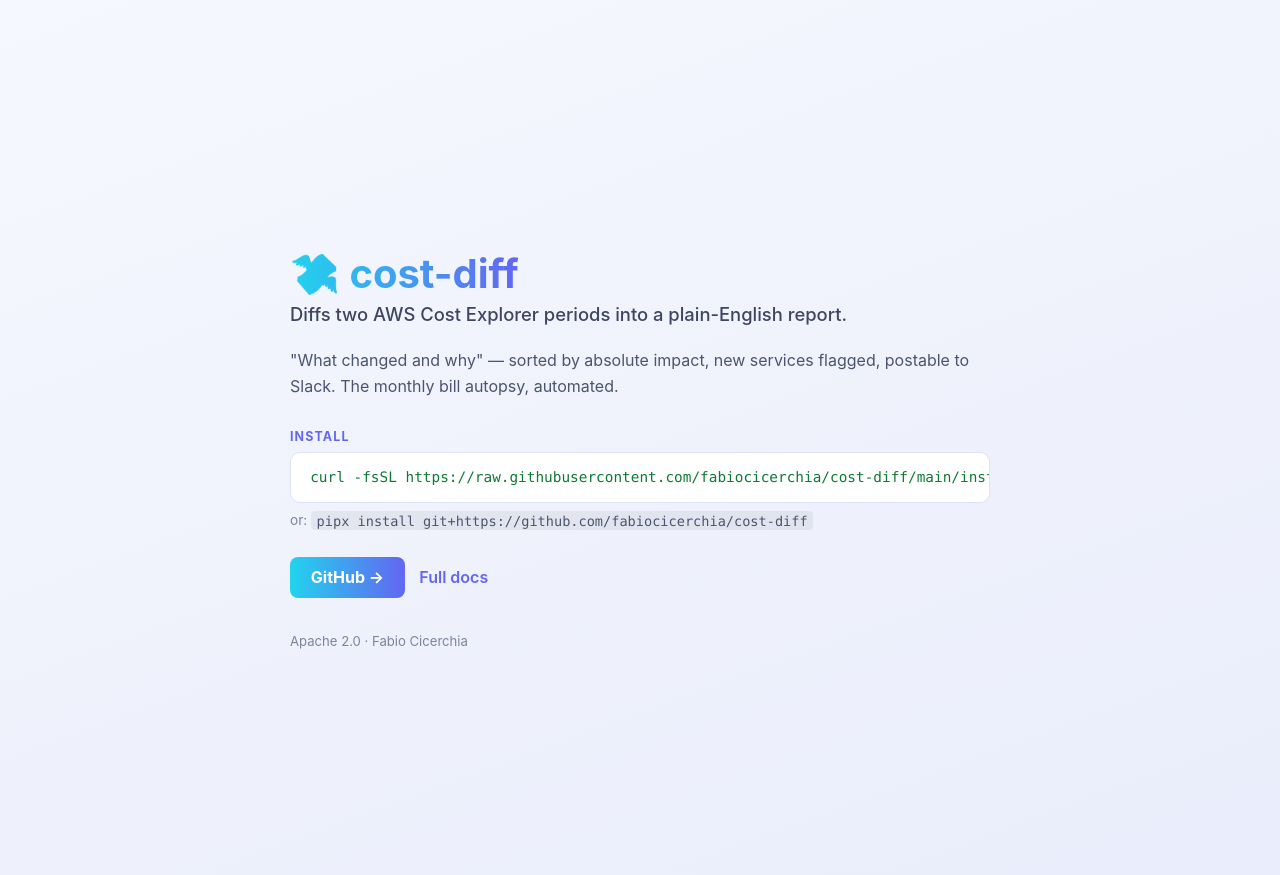
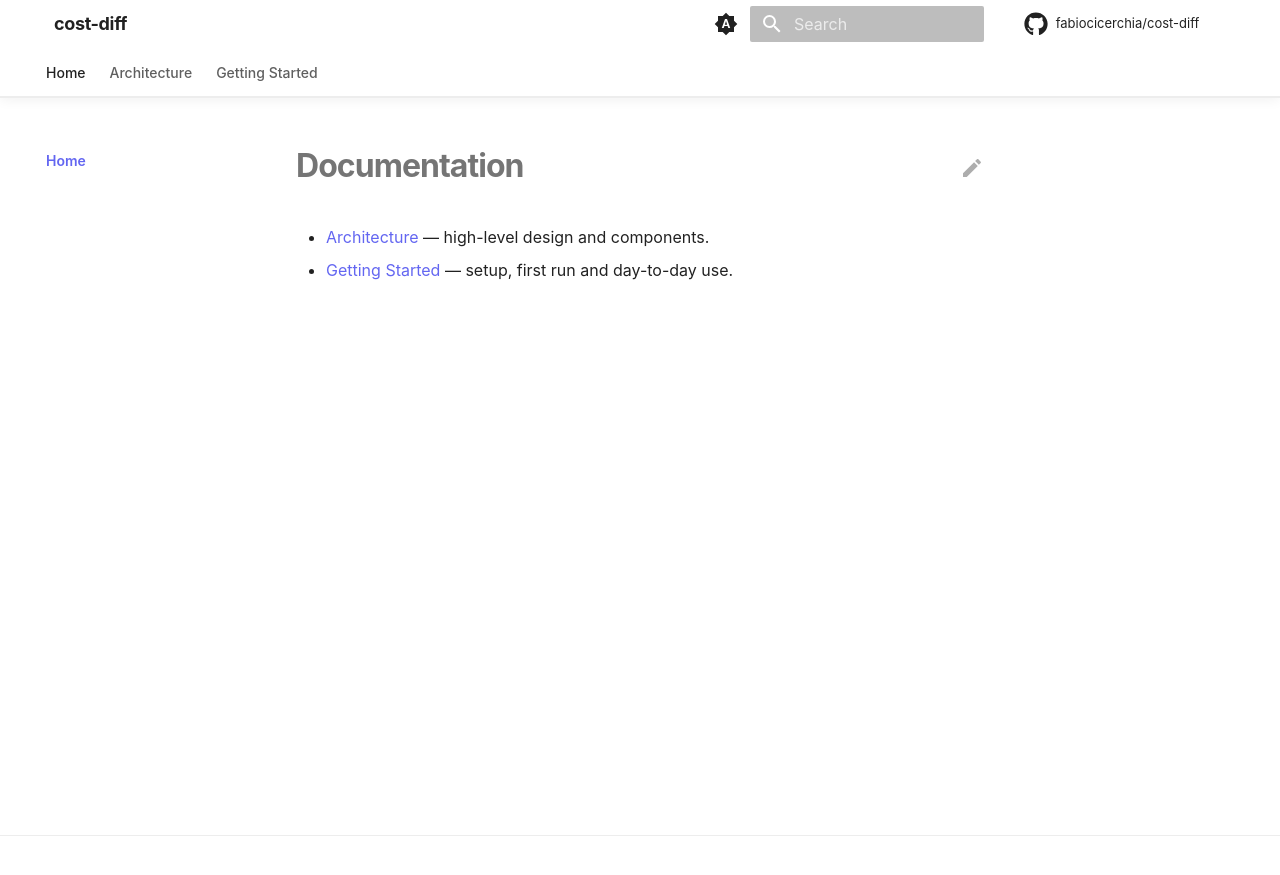
Before and after one commit to fabiocicerchia/cost-diff, an MkDocs documentation site: the page built from docs/README.md, in a window 1280 px wide. Shown: the top 875 px of the page. Built offline with MkDocs 1.6.1 and Material for MkDocs 9.7.7, drawn with Linux system fonts in a browser that asks for light colours; comment, search, counter and statistics services are not loaded.

Commit message:
feat(docs): build the docs site in Actions and drop Read the Docs (#43)
* feat(docs): build the docs site in Actions and drop Read the Docs

This repo's mkdocs.yml has never been rendered: Pages serves main/docs as
a folder, so the site is docs/index.html plus raw markdown, and the doc
pages come back as text/markdown rather than a rendered site.

docs.yml builds it with `mkdocs build --strict` on the pinned toolchain and
deploys the artifact to Pages. The splash is copied to the artifact root,
where the repo homepage and README badges already point, and the rendered
site publishes under /docs/ — so no existing URL breaks.

mkdocs.yml takes the shared Material template but keeps this repo's own nav.
docs/requirements.txt pins the toolchain, git-revision-date-localized
included: the config loads it and the strict build aborts without it.
check-yaml skips mkdocs.yml, whose Material tags safe_load cannot parse.

Co-Authored-By: Claude Opus 5 (1M context) <noreply@anthropic.com>
Claude-Session: https://claude.ai/code/session_01F5By8zzZMak7tqZGraixSJ

* feat(docs): link the splash to the rendered site and its palette

The splash predates /docs/ existing: it defined its own --accent pair next to
a second copy in docs/stylesheets/extra.css, and sent "Full docs" to the
GitHub README because there was no rendered site to send it to.

docs/index.html now links docs/stylesheets/extra.css — the path is relative to
the deployed layout, splash at / and docs at /docs/ — so the stylesheet holds
the only copy of the palette and the two cannot drift. This repo's cluster
pair moved there from the splash. "Full docs" points at docs/.

Material substitutes a generic book icon when theme.logo is unset, which it is
here, so the stand-in is hidden rather than shipped as the brand. The
mkdocs.yml comments describing the Read the Docs build are gone with the build
itself, and site/ is ignored so a local `mkdocs build` leaves nothing behind.

Co-Authored-By: Claude Opus 5 (1M context) <noreply@anthropic.com>
Claude-Session: https://claude.ai/code/session_011KGz6YbUgryVge5dg7dxXd

---------

Co-authored-by: Claude Opus 5 (1M context) <noreply@anthropic.com>

```diff
--- a/.pre-commit-config.yaml
+++ b/.pre-commit-config.yaml
@@ -22,7 +22,7 @@ repos:
         # templates rather than YAML — the parser cannot read either as-is. The
         # exclude is path-relative so it catches chart/ and charts/<name>/ alike.
         args: [--allow-multiple-documents]
-        exclude: (^|/)templates/
+        exclude: (^|/)templates/|^mkdocs\.yml$
       - id: check-json
       - id: check-toml
       # Python only (types: [python]) — a no-op in a repo with no .py files, so
--- a/docs/index.html
+++ b/docs/index.html
@@ -5,29 +5,32 @@
 <meta name="viewport" content="width=device-width, initial-scale=1">
 <title>cost-diff — Diffs two AWS Cost Explorer periods into a plain-English report.</title>
 <meta name="description" content="&quot;What changed and why&quot; — sorted by absolute impact, new services flagged, postable to Slack. The monthly bill autopsy, automated.">
+<!-- The palette lives in the docs theme, so the splash and /docs/ cannot drift
+     apart. The path is relative to the *deployed* layout: splash at /, rendered
+     docs at /docs/. -->
+<link rel="stylesheet" href="docs/stylesheets/extra.css">
 <style>
-:root{--accent:#22d3ee;--accent2:#6366f1}
 *{box-sizing:border-box}
 body{margin:0;min-height:100vh;display:flex;align-items:center;justify-content:center;padding:2.5rem 1.5rem;
   font-family:-apple-system,BlinkMacSystemFont,"Segoe UI",Roboto,sans-serif;
   background:linear-gradient(160deg,#0b0f1a,#141b2d 60%,#1b2338);color:#eef1f8}
 .card{max-width:700px;width:100%}
 h1{font-size:2.5rem;margin:0 0 .35rem;line-height:1.15;
-  background:linear-gradient(90deg,var(--accent),var(--accent2));-webkit-background-clip:text;
+  background:linear-gradient(90deg,var(--accent),var(--accent-2));-webkit-background-clip:text;
   background-clip:text;color:transparent;display:inline-block}
 .tagline{font-size:1.15rem;color:#c7cde0;margin:0 0 1.4rem;font-weight:500}
 p.desc{color:#aab2c8;line-height:1.65;margin:0 0 1.8rem}
 .install-label{font-size:.78rem;text-transform:uppercase;letter-spacing:.09em;
-  color:var(--accent2);margin:0 0 .5rem;font-weight:700}
+  color:var(--accent-2);margin:0 0 .5rem;font-weight:700}
 pre{background:#0d1220;border:1px solid #2a3350;border-radius:10px;padding:1rem 1.2rem;
   overflow-x:auto;font-size:.9rem;margin:0 0 .6rem}
 code{color:#9be9a8;font-family:ui-monospace,SFMono-Regular,Menlo,Consolas,monospace}
 .alt{color:#6b7591;font-size:.85rem;margin:0 0 1.8rem}
 .alt code{color:#8891ab;background:rgba(255,255,255,.05);padding:.1rem .35rem;border-radius:4px}
 .links{margin-top:1.6rem;display:flex;gap:.9rem;flex-wrap:wrap;align-items:center}
-a.btn{color:#0b0f1a;background:linear-gradient(90deg,var(--accent),var(--accent2));
+a.btn{color:#0b0f1a;background:linear-gradient(90deg,var(--accent),var(--accent-2));
   padding:.65rem 1.3rem;border-radius:8px;text-decoration:none;font-weight:700}
-a.plain{color:var(--accent2);text-decoration:none;font-weight:600}
+a.plain{color:var(--accent-2);text-decoration:none;font-weight:600}
 footer{margin-top:2.2rem;color:#5c6684;font-size:.82rem}
 @media (prefers-color-scheme: light){
   body{background:linear-gradient(160deg,#f6f8ff,#eef1fb 60%,#e9edfc);color:#1b2338}
@@ -48,7 +51,7 @@ footer{margin-top:2.2rem;color:#5c6684;font-size:.82rem}
   <p class="alt">or: <code>pipx install git+https://github.com/fabiocicerchia/cost-diff</code></p>
   <div class="links">
     <a class="btn" href="https://github.com/fabiocicerchia/cost-diff">GitHub →</a>
-    <a class="plain" href="https://github.com/fabiocicerchia/cost-diff#readme">Full docs</a>
+    <a class="plain" href="docs/">Full docs</a>
   </div>
   <footer>Apache 2.0 · Fabio Cicerchia</footer>
 </div>
--- /dev/null
+++ b/docs/stylesheets/extra.css
@@ -0,0 +1,240 @@
+/*
+ * cost-diff — premium documentation theme for MkDocs Material.
+ * System typography, gradient accents, soft depth, icon-driven feature cards.
+ * Nothing here loads over the network: no CDN, no web font, no analytics.
+ *
+ * ── The one thing you change ──────────────────────────────────────────────
+ * The accent pair below, and nothing else. It is the only copy of the palette:
+ * docs/index.html links this file, so the splash and the rendered docs cannot
+ * drift apart. Pick the colour of the cluster the project belongs to so they
+ * read as one family — don't pick from taste:
+ *
+ *   platform / Kubernetes    #38bdf8  #3b82f6   (blue)
+ *   security / supply chain  #fb923c  #ef4444   (orange-red)
+ *   CLI utilities            #22d3ee  #6366f1   (cyan-indigo)   ← default
+ *   GreenOps                 #34d399  #059669   (green)
+ *
+ * A project may take its own pair when the colour carries meaning (gandalf is
+ * purple, dark-canary amber, offline teal).
+ */
+
+:root {
+  /* The palette, read by both the docs and the splash. The roles below split
+     them for legibility: --accent-2 carries chrome and links, where the
+     contrast is against white, --accent is the interactive one, and the hero
+     and buttons blend the two. */
+  --accent: #22d3ee;
+  --accent-2: #6366f1;
+
+  --md-primary-fg-color: var(--accent-2);
+  --md-primary-fg-color--light: var(--accent-2);
+  --md-primary-fg-color--dark: var(--accent-2);
+  --md-accent-fg-color: var(--accent);
+
+  /* System stack — matches docs/index.html and needs no download. */
+  --md-text-font-family: -apple-system, BlinkMacSystemFont, "Segoe UI", Roboto,
+    Helvetica, Arial, sans-serif;
+  --md-code-font-family: ui-monospace, SFMono-Regular, "SF Mono", Menlo, Monaco,
+    Consolas, "Liberation Mono", monospace;
+}
+
+/* Keep the header/links legible on the custom primary in both schemes. */
+[data-md-color-primary="custom"] {
+  --md-primary-bg-color: #ffffff;
+  --md-typeset-a-color: var(--accent-2); /* indigo — readable on white */
+}
+[data-md-color-scheme="slate"] {
+  --md-typeset-a-color: var(--accent); /* cyan — readable on the dark ground */
+  --md-default-bg-color: #0b0f1a;
+  --md-default-bg-color--light: #0d1220;
+}
+[data-md-color-scheme="slate"] .md-header,
+[data-md-color-scheme="slate"] .md-tabs {
+  background-color: #0b0f1a;
+}
+
+/* === Header: translucent, blurred, hairline divider ====================== */
+
+.md-header {
+  background-color: var(--md-default-bg-color);
+  color: var(--md-default-fg-color);
+  box-shadow: none;
+  border-bottom: 1px solid var(--md-default-fg-color--lightest);
+  backdrop-filter: saturate(180%) blur(20px);
+  -webkit-backdrop-filter: saturate(180%) blur(20px);
+}
+.md-header[data-md-state="shadow"],
+.md-header--shadow {
+  box-shadow: 0 2px 12px rgba(0, 0, 0, 0.06);
+}
+.md-header__title {
+  font-weight: 700;
+  letter-spacing: -0.02em;
+}
+.md-tabs {
+  background-color: var(--md-default-bg-color);
+  color: var(--md-default-fg-color);
+  border-bottom: 1px solid var(--md-default-fg-color--lightest);
+}
+.md-tabs__link {
+  opacity: 0.72;
+  font-weight: 500;
+}
+.md-tabs__link:hover,
+.md-tabs__link--active {
+  opacity: 1;
+}
+
+/* === Typography ========================================================== */
+
+.md-typeset {
+  font-feature-settings: "kern", "liga";
+}
+.md-typeset h1 {
+  font-weight: 700;
+  letter-spacing: -0.03em;
+  line-height: 1.15;
+}
+.md-typeset h2 {
+  font-weight: 650;
+  letter-spacing: -0.02em;
+  margin-top: 2.4em;
+}
+.md-typeset h3 {
+  font-weight: 600;
+  letter-spacing: -0.01em;
+}
+
+/* Rounded, bordered code blocks — softer than the default flush edges. */
+.md-typeset pre > code,
+.md-typeset .highlight > pre {
+  border-radius: 10px;
+}
+.md-typeset .highlight {
+  border-radius: 10px;
+  border: 1px solid var(--md-default-fg-color--lightest);
+}
+
+/* Tables read as cards and scroll on narrow screens instead of clipping. */
+.md-typeset table:not([class]) {
+  border-radius: 10px;
+  border: 1px solid var(--md-default-fg-color--lightest);
+  overflow: hidden;
+  font-size: 0.78rem;
+}
+.md-typeset table:not([class]) th {
+  font-weight: 600;
+  text-transform: uppercase;
+  letter-spacing: 0.04em;
+  font-size: 0.68rem;
+}
+
+/* === Buttons ============================================================= */
+
+.md-typeset .md-button {
+  border-radius: 980px;
+  font-weight: 600;
+  padding: 0.5em 1.4em;
+  transition: transform 0.25s cubic-bezier(0.25, 0.1, 0.25, 1),
+    box-shadow 0.25s ease;
+}
+.md-typeset .md-button--primary {
+  background: linear-gradient(135deg, var(--accent), var(--accent-2));
+  border: none;
+  color: #fff;
+}
+.md-typeset .md-button:hover {
+  transform: translateY(-1px) scale(1.02);
+  box-shadow: 0 6px 24px rgba(99, 102, 241, 0.3);
+}
+
+/* === Home hero =========================================================== */
+/* Rendered from a <div class="hero"> block in docs/README.md. */
+
+.md-typeset .hero {
+  text-align: center;
+  padding: 3.5rem 1rem 1rem;
+}
+.md-typeset .hero h1 {
+  font-size: 3rem;
+  margin: 0 0 0.4rem;
+  background: linear-gradient(135deg, var(--accent), var(--accent-2));
+  -webkit-background-clip: text;
+  background-clip: text;
+  -webkit-text-fill-color: transparent;
+  color: transparent;
+}
+.md-typeset .hero .hero-tagline {
+  font-size: 1.3rem;
+  font-weight: 500;
+  color: var(--md-default-fg-color--light);
+  max-width: 42rem;
+  margin: 0 auto 1.6rem;
+  line-height: 1.4;
+}
+.md-typeset .hero .md-button + .md-button {
+  margin-left: 0.5rem;
+}
+
+/* === Feature cards ======================================================= */
+/* Material's `<div class="grid cards">` list syntax, given depth + hover. */
+
+.md-typeset .grid.cards > ul > li,
+.md-typeset .grid > .card {
+  border-radius: 16px;
+  border: 1px solid var(--md-default-fg-color--lightest);
+  padding: 1.4rem;
+  transition: transform 0.3s cubic-bezier(0.25, 0.1, 0.25, 1),
+    box-shadow 0.3s ease, border-color 0.3s ease;
+}
+.md-typeset .grid.cards > ul > li:hover,
+.md-typeset .grid > .card:hover {
+  transform: translateY(-3px);
+  border-color: color-mix(in srgb, var(--accent) 40%, transparent);
+  box-shadow: 0 10px 34px rgba(0, 0, 0, 0.08);
+}
+[data-md-color-scheme="slate"] .md-typeset .grid.cards > ul > li:hover {
+  box-shadow: 0 10px 34px rgba(0, 0, 0, 0.5);
+}
+.md-typeset .grid.cards > ul > li > hr {
+  margin: 0.8rem 0;
+}
+.md-typeset .grid.cards .twemoji,
+.md-typeset .grid.cards svg {
+  color: var(--accent);
+}
+
+/* === Sidebar / nav ======================================================= */
+
+.md-nav__title {
+  font-weight: 700;
+  letter-spacing: -0.01em;
+}
+.md-nav__link--active {
+  font-weight: 600;
+}
+
+/* === Footer ============================================================== */
+
+.md-footer-meta {
+  background-color: var(--md-default-bg-color);
+  border-top: 1px solid var(--md-default-fg-color--lightest);
+}
+.md-footer-meta .md-footer-copyright,
+.md-footer-meta .md-footer__link {
+  color: var(--md-default-fg-color--light);
+}
+
+html {
+  scroll-behavior: smooth;
+}
+
+/* === Logo ================================================================ */
+/* Material substitutes a generic book icon when `theme.logo` is unset. This
+   repo has no logo, so hide the stand-in rather than ship someone else's glyph
+   as the brand. Delete this block when a real logo lands in mkdocs.yml. */
+
+.md-header__button.md-logo,
+.md-nav__title .md-nav__button.md-logo {
+  display: none;
+}
--- a/mkdocs.yml
+++ b/mkdocs.yml
@@ -1,21 +1,130 @@
+# cost-diff docs — MkDocs Material, styled to feel like a product site
+# (premium hero, feature cards, nav tabs, dark/light, local search, edit links)
+# while staying on the portfolio's standard tooling. See docs/stylesheets/extra.css
+# for the look; the accent palette lives there and is the only thing you swap.
 site_name: cost-diff
 site_description: Diff two AWS Cost Explorer periods into a what-changed report.
+site_url: https://fabiocicerchia.github.io/cost-diff/docs/
 repo_url: https://github.com/fabiocicerchia/cost-diff
+repo_name: fabiocicerchia/cost-diff
+edit_uri: edit/main/docs/
+copyright: Copyright &copy; 2026 Fabio Cicerchia
 docs_dir: docs
+
+# docs/index.html is the standalone GitHub Pages splash, not a docs page. Keep
+# it out of the MkDocs render so the site home (README.md) maps to index.html
+# without a collision. GitHub Pages serves the raw file at the site root.
+exclude_docs: |
+  index.html
+  requirements.txt
 
 theme:
   name: material
+  # No web fonts: these docs avoid external requests (privacy, offline docs,
+  # reproducible builds). A system font stack is set in extra.css instead.
+  font: false
+  language: en
   palette:
-    - scheme: default
-      toggle: { icon: material/weather-night, name: Dark mode }
-    - scheme: slate
-      toggle: { icon: material/weather-sunny, name: Light mode }
+    # Follows the OS by default, with a manual toggle. `primary`/`accent: custom`
+    # hand the colours to extra.css so both schemes share one palette.
+    - media: "(prefers-color-scheme)"
+      primary: custom
+      accent: custom
+      toggle:
+        icon: material/brightness-auto
+        name: Switch to light mode
+    - media: "(prefers-color-scheme: light)"
+      scheme: default
+      primary: custom
+      accent: custom
+      toggle:
+        icon: material/weather-night
+        name: Switch to dark mode
+    - media: "(prefers-color-scheme: dark)"
+      scheme: slate
+      primary: custom
+      accent: custom
+      toggle:
+        icon: material/weather-sunny
+        name: Switch to system preference
+  features:
+    - navigation.tabs
+    - navigation.tabs.sticky
+    - navigation.sections
+    - navigation.top
+    - navigation.tracking
+    - navigation.indexes
+    - toc.follow
+    - search.suggest
+    - search.highlight
+    - search.share
+    - content.code.copy
+    - content.code.annotate
+    - content.action.edit
+    - content.tooltips
+  icon:
+    repo: fontawesome/brands/github
+    edit: material/pencil
 
+extra_css:
+  - stylesheets/extra.css
+
+extra:
+  # `generator: false` drops the "Made with Material for MkDocs" line; keep it
+  # if you'd rather credit the theme.
+  generator: false
+  social:
+    - icon: fontawesome/brands/github
+      link: https://github.com/fabiocicerchia/cost-diff
+
+# Only the search plugin ships with MkDocs itself. Anything else (social cards,
+# minify, git-revision-date) is a pip add — wire it into docs/requirements.txt
+# too, or `mkdocs build --strict` aborts on the missing plugin.
+plugins:
+  - search
+  - git-revision-date-localized:
+      enable_creation_date: true
+      # Fall back to the build date rather than failing when a file has no
+      # history yet — a new page, or a clone the workflow shallowed.
+      fallback_to_build_date: true
+      type: date
+  # Note: Material's `social` plugin is deliberately NOT enabled — it downloads
+  # a font from fonts.google.com at build time, which breaks this repo's
+  # no-external-requests / reproducible-build stance. Add Open Graph images by
+  # hand if you want them.
+
+markdown_extensions:
+  - abbr
+  - admonition
+  - attr_list
+  - def_list
+  - footnotes
+  - md_in_html
+  - tables
+  - toc:
+      permalink: true
+  - pymdownx.details
+  - pymdownx.superfences
+  - pymdownx.highlight:
+      anchor_linenums: true
+      line_spans: __span
+      pygments_lang_class: true
+  - pymdownx.inlinehilite
+  - pymdownx.snippets:
+      # `.` is the repo root (where mkdocs runs), so docs/changelog.md can embed
+      # the root CHANGELOG.md with `--8<-- "CHANGELOG.md"`.
+      base_path: ["."]
+      check_paths: true
+  - pymdownx.tabbed:
+      alternate_style: true
+  - pymdownx.tasklist:
+      custom_checkbox: true
+  - pymdownx.emoji:
+      emoji_index: !!python/name:material.extensions.emoji.twemoji
+      emoji_generator: !!python/name:material.extensions.emoji.to_svg
+
+# Top-level entries become tabs (theme feature navigation.tabs).
 nav:
   - Home: README.md
   - Architecture: architecture.md
   - Getting Started: getting-started.md
-
-markdown_extensions:
-  - admonition
-  - pymdownx.superfences
```
Also changed, not shown: docs/requirements.txt (added, +10 -0 lines), 1 other file.
